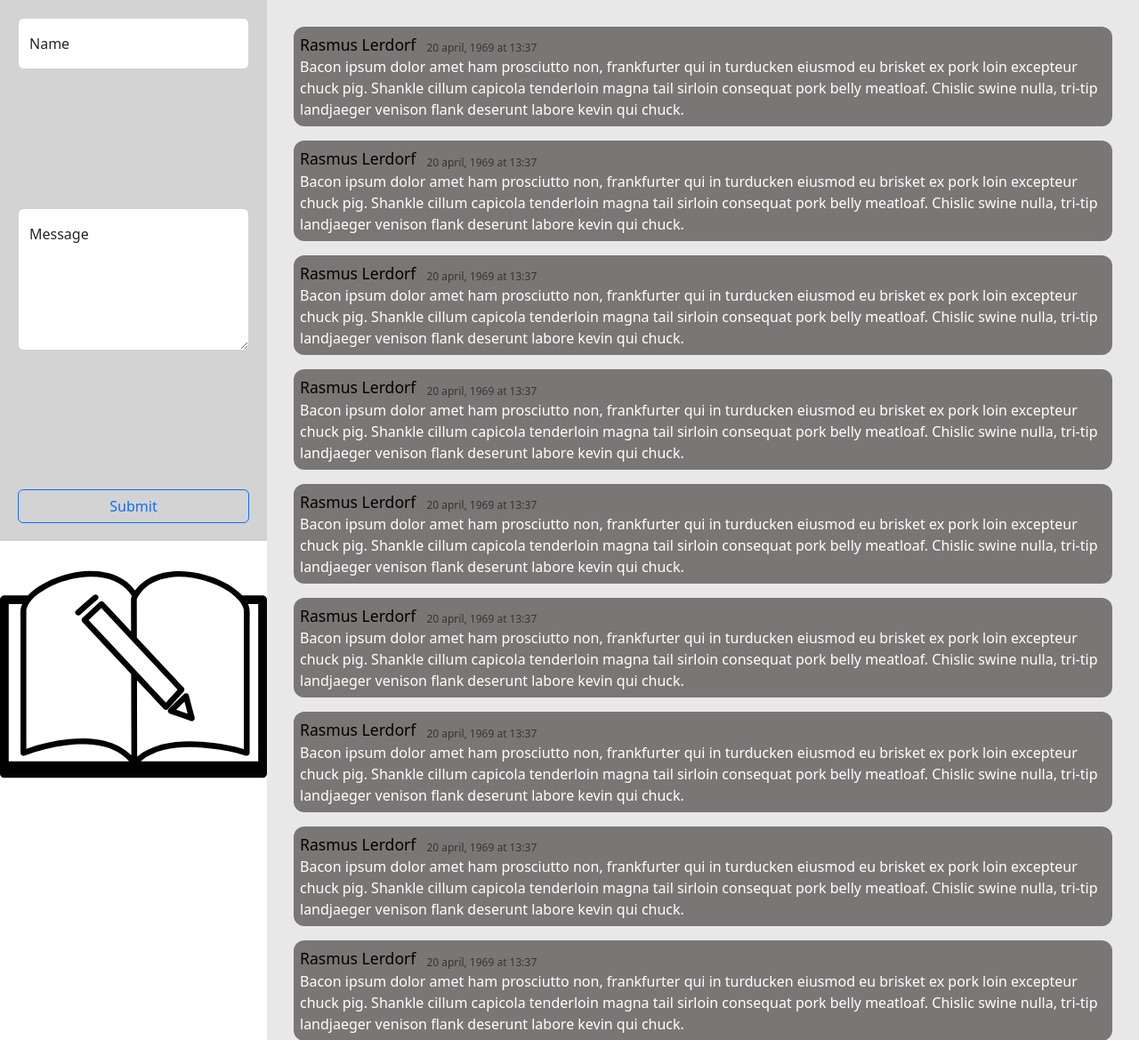
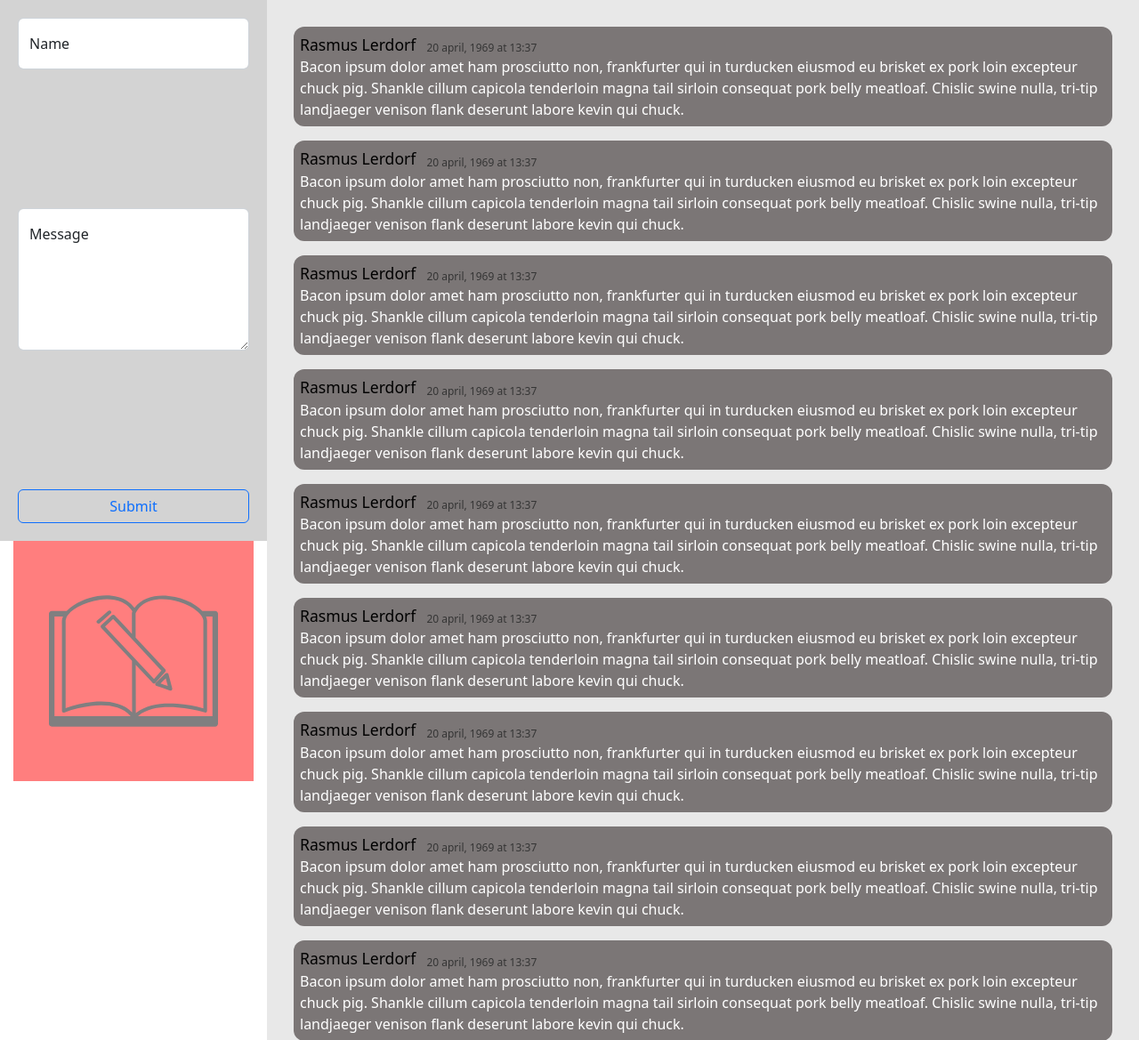
Before and after one commit to skaffa/Guestbook, a PHP site: page / in a window 1280 px wide. Shown: the top 1169 px of the page at 89% size. Run offline with PHP 8.4, Linux system fonts and the light colour scheme.

Commit message:
book svg

```diff
--- a/index.view.php
+++ b/index.view.php
@@ -26,7 +26,9 @@
                 </div>
                 <button class="btn btn-outline-primary" type="submit">Submit</button>
             </form>
-            <img id="book" src="book.svg" alt="">
+            <div id="book-wrapper">
+                <img id="book" src="book.svg" alt="">
+            </div>
         </div>
         <main>
 
--- a/style.css
+++ b/style.css
@@ -23,10 +23,21 @@ textarea {
     height: 10em !important;
 }
 
-img.book {
-    width: 100%;
-    height: 100%;
+#book-wrapper {
+    display: flex;
+    flex-direction: row;
+    align-items: center;
+    justify-content: space-around;
+}
+
+img#book {
+    width: 90%;
+    padding: 40px;
     opacity: .5;
+    margin-bottom: auto;
+    background: red;
+    padding: auto;
+
 }
 
 main {
```
